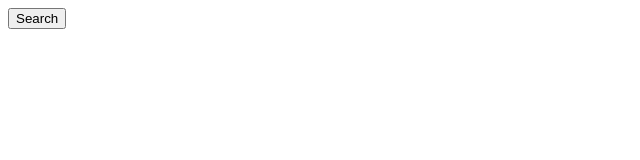
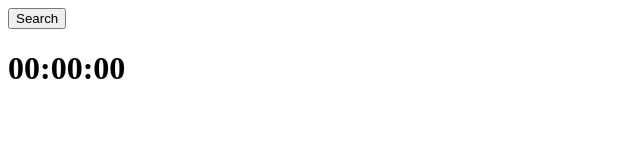
Before and after one commit to ajaythopate/Weather-App, a plain HTML site: page index.html in a window 1280 px wide. Shown: the whole page, without its empty margins (0-640 px from the left). Drawn offline with Linux system fonts and the light colour scheme.

Commit message:
html file time-box created

```diff
--- a/index.html
+++ b/index.html
@@ -10,7 +10,9 @@
     <main>
         <button class="Search-btn">Search</button>
 
-
+        <div class="time-box">
+            <h1 id="current-time">00:00:00</h1>
+        </div>
     </main>
 </body>
 </html>
```
